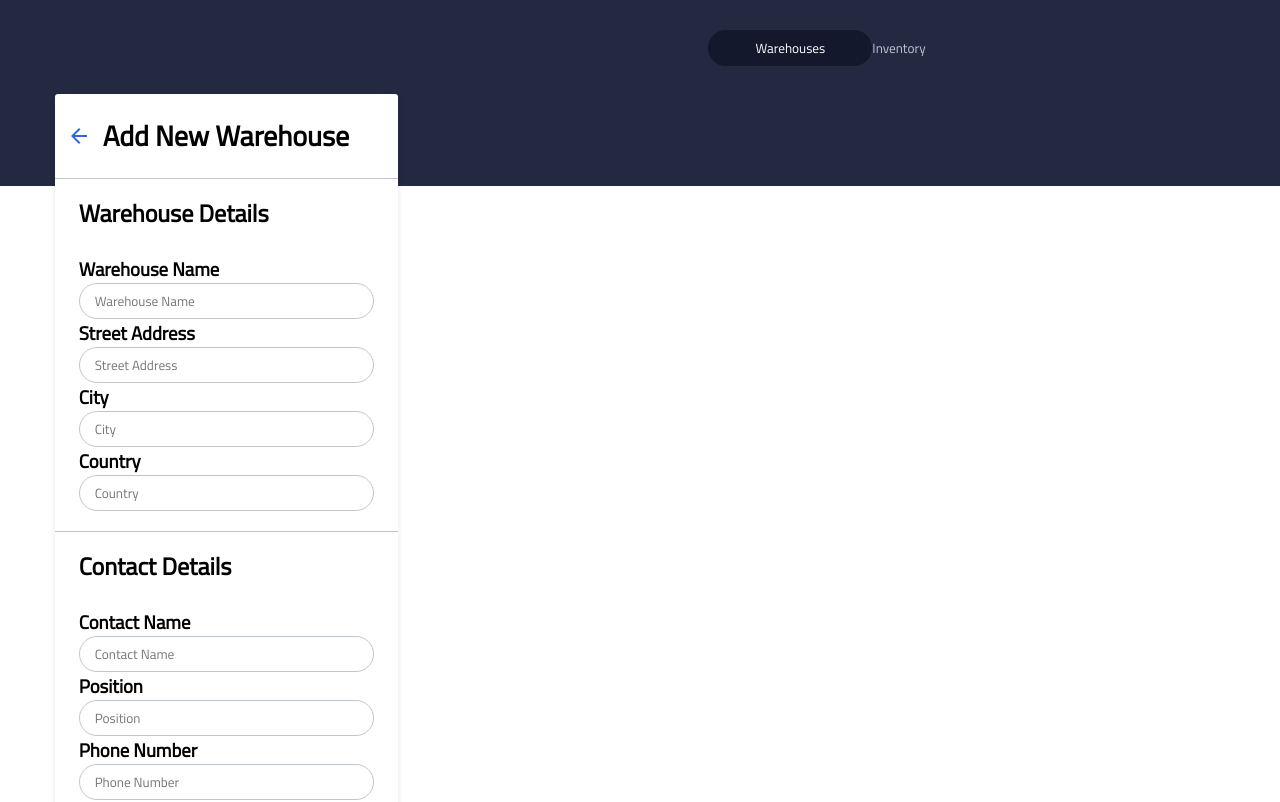
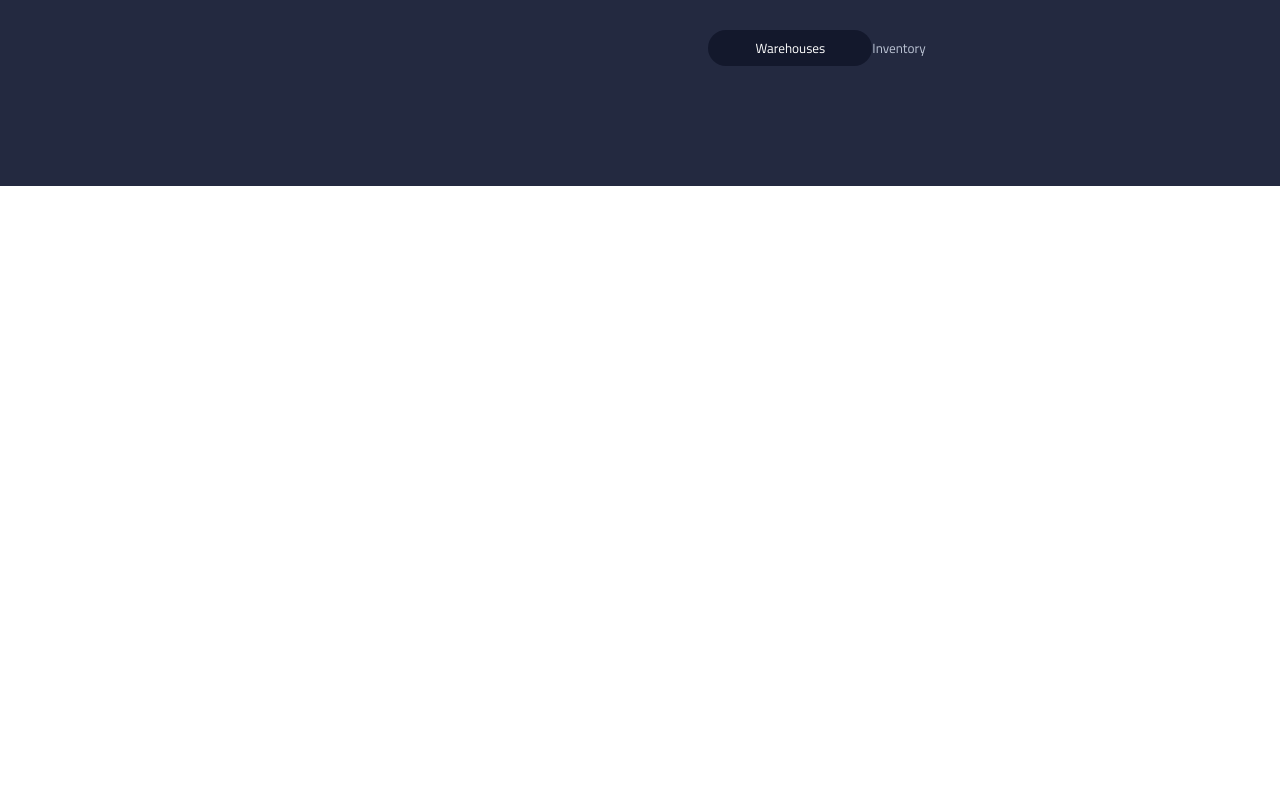
Before and after one commit to KevinTyrrell/InStock, a React (Create React App) app in the folder client/: page / in a window 1280 px wide. Shown: the top 802 px of the page. Built offline with nearby package versions, Linux system fonts and the light colour scheme.

Commit message:
fix merge

```diff
--- a/client/src/App.js
+++ b/client/src/App.js
@@ -3,7 +3,7 @@ import "./App.scss";
 import React from "react";
 import { BrowserRouter as Router, Route, Switch } from "react-router-dom";
 import WarehousesList from "./components/WarehousesList/WarehousesList";
-import AddWarehouse from "./components/NewWarehouse/AddWarehouse";
+import AddWarehouse from "./components/NewWarehouse/Addwarehouse";
 import Header from "./components/Header/Header";
 import Footer from "./components/Footer/Footer";
 import SingleInventory from "./components/SingleInventory/SingleInventory";
@@ -14,7 +14,7 @@ class App extends React.Component {
     return (
       <Router>
         <Header />
-        <AddWarehouse />
+        {/* <AddWarehouse /> */}
         <Switch>
           <Route path="/warehouses" exact component={WarehousesList} />
           <Route path="/inventories/:itemId" component={SingleInventory} />
```
